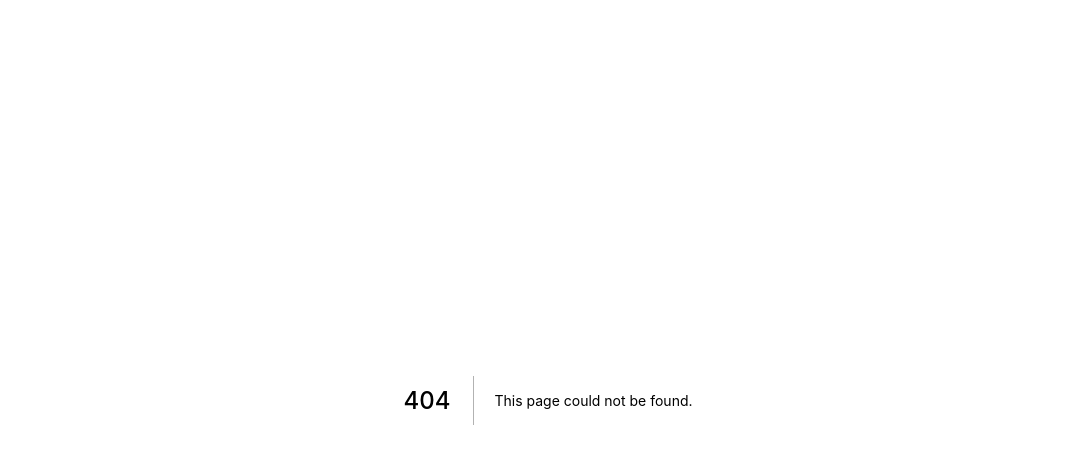
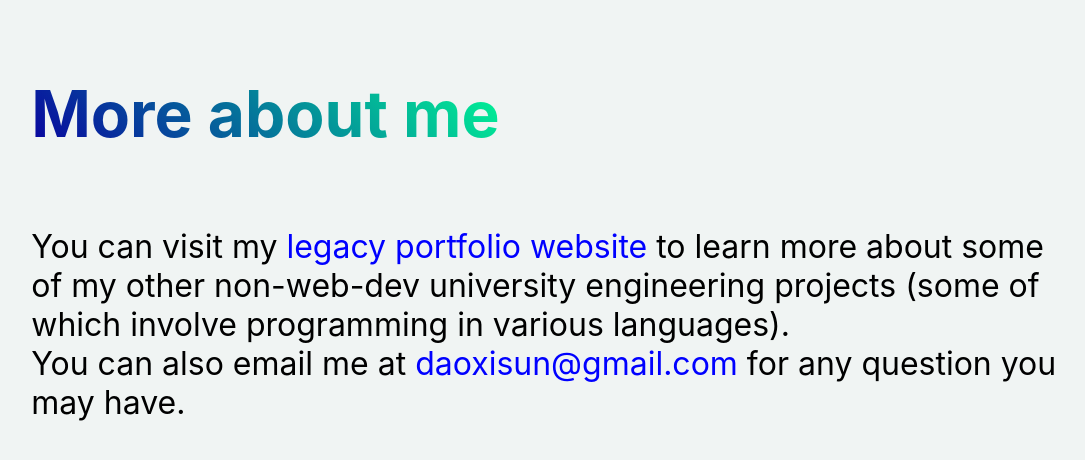
Before and after one commit to daoxi/personal-portfolio, a Next.js app: page /components/MoreIntro in a window 1280 px wide. Before the commit this address had no page. Shown: the top 460 px of the page, without its empty margins (92-1177 px from the left). Built offline with nearby package versions, Linux system fonts and the light colour scheme.

Commit message:
added intro component for the More page

```diff
--- a/pages/components/Introduction.js
+++ b/pages/components/Introduction.js
@@ -1,4 +1,4 @@
-/* intro component */
+/* intro component for the homepage */
 import classes from "./IntroTemplate.module.css";
 import Link from "next/link";
 
--- /dev/null
+++ b/pages/components/MoreIntro.js
@@ -0,0 +1,24 @@
+/* intro component for the More page */
+import classes from "./IntroTemplate.module.css";
+
+function MoreIntro() {
+  return (
+    <div className={classes.introcontainer}>
+      <h1 className={classes.title}>More about me</h1>
+      <p className={classes.intro}>
+        You can visit my{" "}
+        <a href="https://daoxisun.weebly.com/university-class-projects.html">
+          legacy portfolio website
+        </a>{" "}
+        to learn more about some of my other non-web-dev university engineering
+        projects (some of which involve programming in various languages).
+        <br />
+        You can also email me at{" "}
+        <a href="mailto:daoxisun@gmail.com">daoxisun@gmail.com</a> for any
+        question you may have.
+      </p>
+    </div>
+  );
+}
+
+export default MoreIntro;
--- a/pages/more.js
+++ b/pages/more.js
@@ -1,5 +1,6 @@
 /* the More page */
 import MainNavigation from "./components/MainNavigation";
+import MoreIntro from "./components/MoreIntro";
 import Head from "next/head";
 
 function More() {
@@ -10,7 +11,7 @@ function More() {
         <meta name="description" content="Get more information here." />
       </Head>
       <MainNavigation></MainNavigation>
-      <h1>This is the more page.</h1>
+      <MoreIntro></MoreIntro>
     </div>
   );
 }
```
